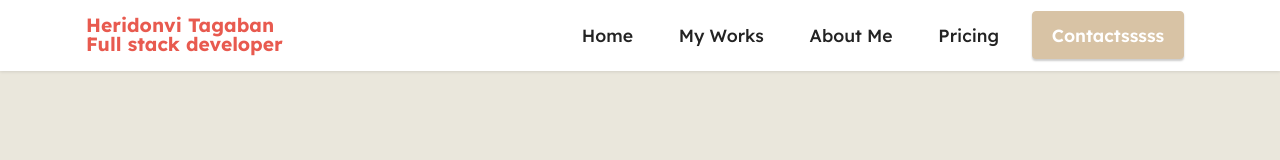
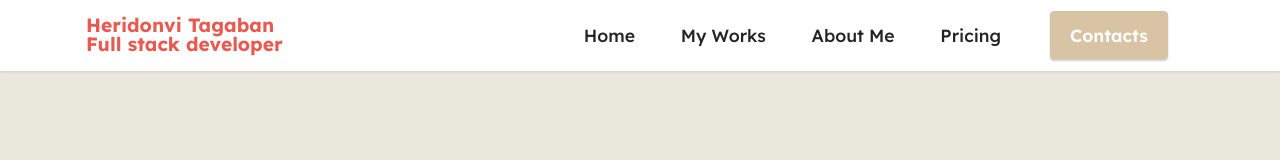
Before and after one commit to donvie/mywebsite, a plain HTML site: page index.html in a window 1280 px wide. Shown: the top 160 px of the page. Drawn offline with Linux system fonts and the light colour scheme; files whose address does not match are found by name.

Commit message:
First Commit

```diff
--- a/index.html
+++ b/index.html
@@ -70,7 +70,7 @@
                     </li></ul>
 
                 <div class="navbar-buttons mbr-section-btn"><a class="btn btn-secondary display-4" href="index.html#form4-6">
-                        Contactsssss</a></div>
+                        Contacts</a></div>
             </div>
         </div>
     </nav>
```
